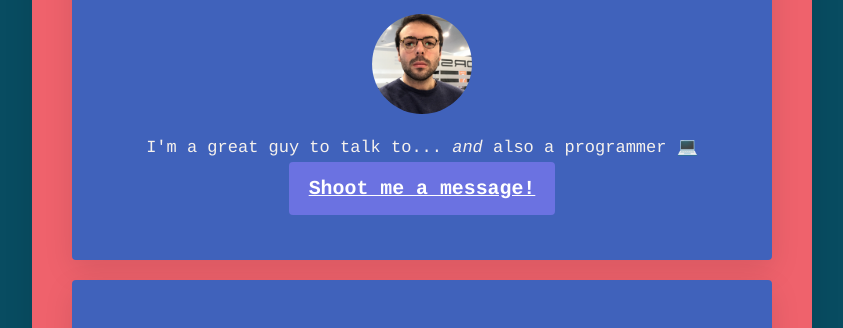
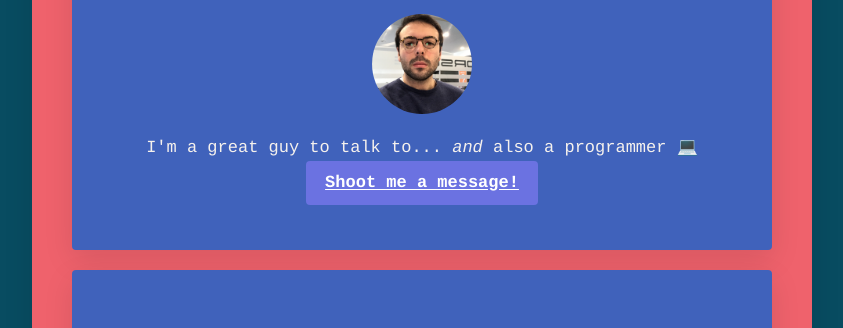
Before and after one commit to Edo14/my-profile-page, a plain HTML site: page index.html in a window 1280 px wide. Shown: the part 201-529 px from the top of the page, without its empty margins (218-1061 px from the left). Drawn offline with Linux system fonts and the light colour scheme.

Commit message:
Modified button

```diff
--- a/index.html
+++ b/index.html
@@ -17,7 +17,9 @@
       <h1>🇮🇹 Hi, I'm Edo 🇮🇹 </h1>
       <img src="images/selfie.png" width="100px" alt="my face">
       <p>I'm a great guy to talk to... <em>and</em> also a programmer 💻</p>
-      <h3><a href="mailto: edoardoachenza@gmail.com" target="_blank" class="btn"> Shoot me a message!</a></h3>
+      <p>
+        <a href="mailto: edoardoachenza@gmail.com" target="_blank" class="btn"> Shoot me a message!</a>
+      </p>
     </div>
 
     <div class="card">
--- a/style.css
+++ b/style.css
@@ -18,7 +18,7 @@ p {
   text-align: center;
 }
 
-h3 > a {
+p > a {
   color: #EF626C;
   font-weight: bold;
   text-align: center;
@@ -37,7 +37,7 @@ h4 {
   margin-inline-end: 0px;
 }
 
-h3 > a:hover {
+p > a:hover {
   background-color: #EF626C;
   color: #4062BB;
 }
@@ -45,7 +45,7 @@ h3 > a:hover {
 .btn {
   background-color: #6B72E1;
   color: white;
-  padding: 15px 20px;
+  padding: 2% 3%;
   border-radius: 4px;
 }
 
@@ -106,4 +106,7 @@ img {
   .container {
     width: 300px;
   }
+  p > a {
+    font-size: 0.5em;
+  }
 }
```
